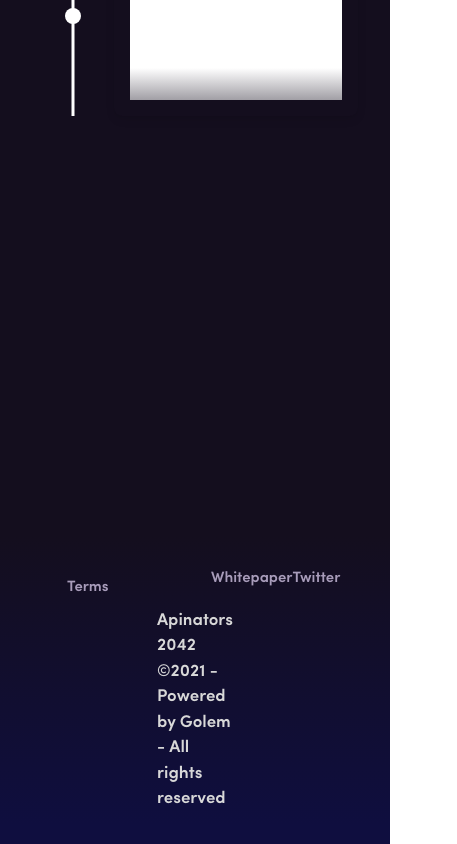
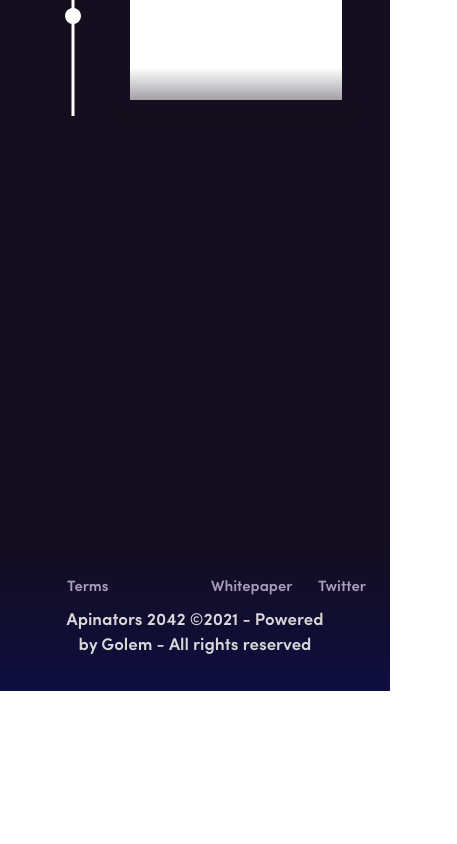
Before and after one commit to Emergencesxyz/SpiceRush, a Next.js app in the folder landing/: page / in a window 390 px wide. Shown: the part 5045-5889 px from the top of the page, 457 px wide, since content can reach past the window. After the commit the page ends 5736 px from the top, so only its background shows below. Built offline with nearby package versions, Linux system fonts and the light colour scheme; a web font is replaced by a local one.

Commit message:
fix footer responsive bug

```diff
--- a/landing/components/Footer/Footer.module.scss
+++ b/landing/components/Footer/Footer.module.scss
@@ -35,5 +35,20 @@
     color: #a89cba;
     font-family: "sofia-pro-SemiBold";
     font-size: 15px;
+
+    .links {
+      line-height: 40px;
+      padding-right: 10%;
+    }
+  }
+
+  .footerRow2 {
+    text-align: center;
+    width: 80%;
+    padding-left: 1rem;
+    padding-right: 1rem;
+    color: rgb(216, 216, 216);
+    font-family: "sofia-pro-SemiBold";
+    font-size: 17px;
   }
 }
--- a/landing/components/Footer/Footer.tsx
+++ b/landing/components/Footer/Footer.tsx
@@ -19,7 +19,7 @@ const Footer = () => {
               Terms
             </a>
           </Col>
-          <Col>
+          <Col className={styles.links}>
             <a
               href="https://metapolis.gitbook.io/apinator-2042-v1/"
               target="_blank"
@@ -27,7 +27,7 @@ const Footer = () => {
               Whitepaper
             </a>
           </Col>
-          <Col>
+          <Col className={styles.links}>
             <a href="" target="_blank">
               Twitter
             </a>
```
